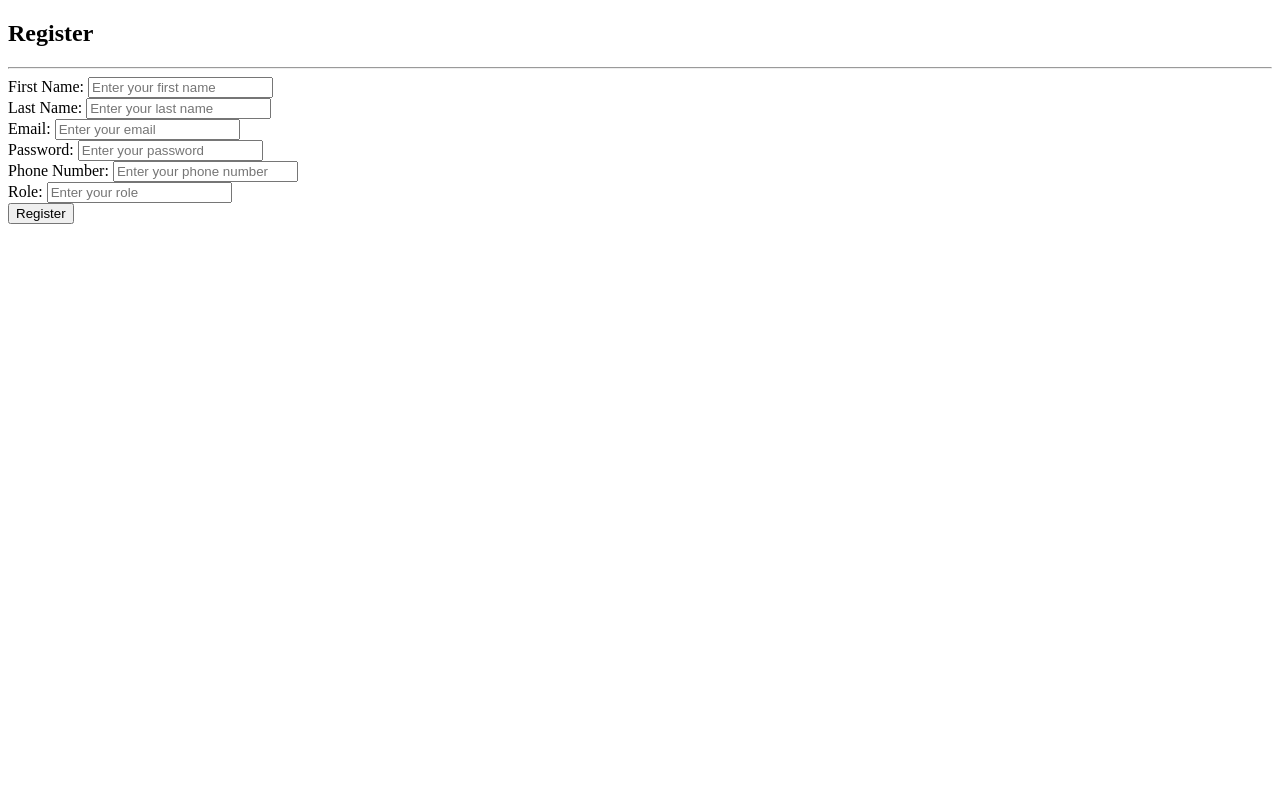
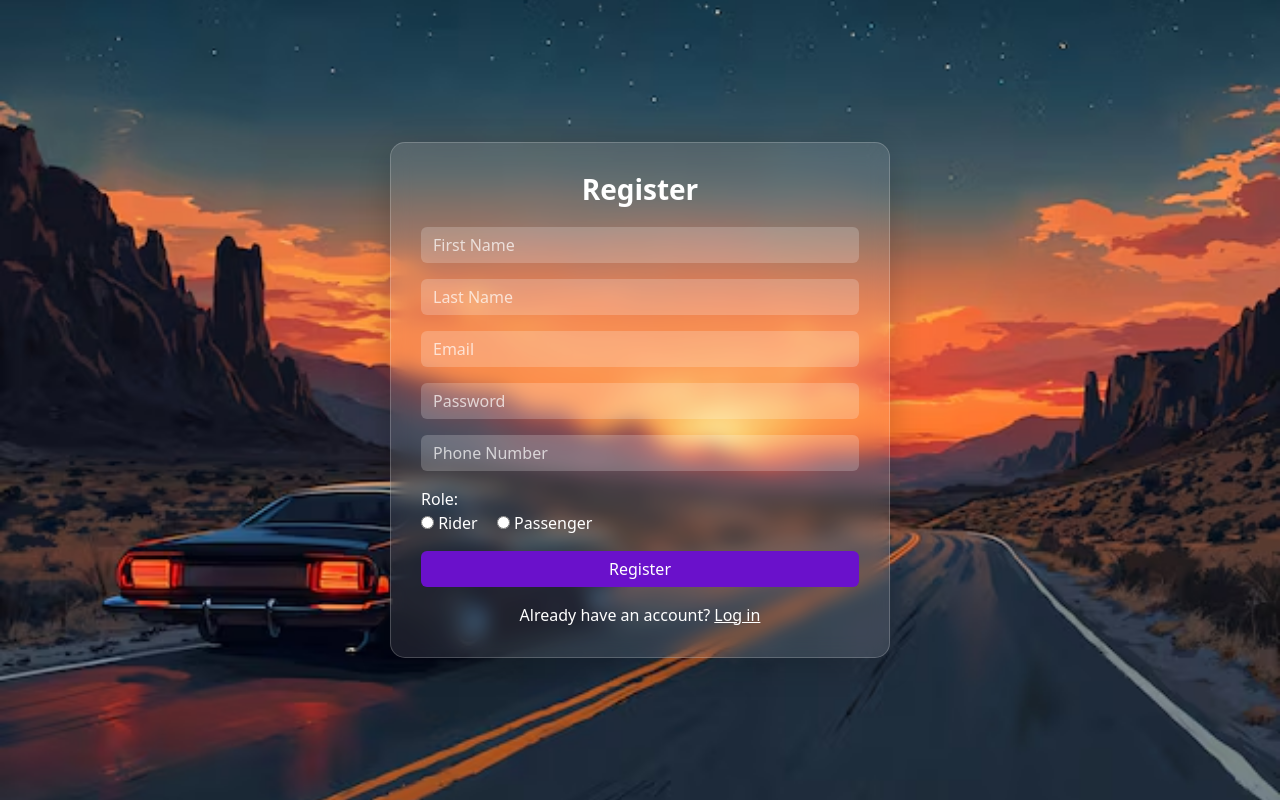
Before and after one commit to RihemAmri/projet_jee, a Spring Boot app: page /register in a window 1280 px wide. Run offline with Spring Boot 4, Linux system fonts and the light colour scheme; the visitor is signed in with stand-in values (Sample User, id 1); some of the project's set-up classes (security, data sources, template engines, error pages and the like) are left out, and stand-ins take their place.

Commit message:
registerr

```diff
--- a/src/main/java/com/example/covoiturage/config/SecurityConfig.java
+++ b/src/main/java/com/example/covoiturage/config/SecurityConfig.java
@@ -21,6 +21,8 @@ public class SecurityConfig {
                  .requestMatchers ("/register"). permitAll()
                  .requestMatchers ("/login") .permitAll()
                  .requestMatchers ("/logout"). permitAll()
+                 .requestMatchers ("/rides"). permitAll()
+                        .requestMatchers ("/about"). permitAll()
                  .anyRequest().authenticated ())
                  . formLogin (form -> form
             .defaultSuccessUrl ("/", true))
--- a/src/main/java/com/example/covoiturage/controller/AccountController.java
+++ b/src/main/java/com/example/covoiturage/controller/AccountController.java
@@ -64,13 +64,14 @@ public class AccountController {
 
             model.addAttribute("registerDto", new RegisterDto());
             model.addAttribute("success", true);
-            return "redirect:/register";
+            return "register";
 
         } catch (Exception e) {
             System.out.println("Error saving user: " + e.getMessage());  // Log d'erreur
             result.addError(new FieldError("registerDto", "firstName", e.getMessage()));
         }
 
+
         return "register";  // Retourne à la page d'inscription
     }
 }
--- a/src/main/java/com/example/covoiturage/controller/UserController.java
+++ b/src/main/java/com/example/covoiturage/controller/UserController.java
@@ -7,9 +7,9 @@ import org.springframework.web.bind.annotation.GetMapping;
 public class UserController {
    @GetMapping({"","/"})
     public String home(){
-       return "home";
+       return "about";
    }
-    @GetMapping({"","/login"})
+    @GetMapping({"/login",})
     public String login(){
         return "login";
     }
--- a/src/main/java/com/example/covoiturage/service/UserServiceImpl.java
+++ b/src/main/java/com/example/covoiturage/service/UserServiceImpl.java
@@ -17,14 +17,15 @@ public class UserServiceImpl implements UserDetailsService{
     @Override
    public UserDetails loadUserByUsername(String email) throws UsernameNotFoundException {
         AppUser appuser = userRepository.findByEmail(email);
-if(appuser != null) {
+        System.out.println(appuser.toString());
+   if(appuser != null) {
     var springUser = User.withUsername (appuser.getEmail())
             .password (appuser.getPassword())
             .roles (appuser.getRole())
             .build();
     return springUser;
-
 }
+   System.out.println("hani linaaaa");
         return null;
     }
 }
--- a/src/main/resources/application.properties
+++ b/src/main/resources/application.properties
@@ -1,10 +1,10 @@
 spring.application.name=Covoiturage
 spring.datasource.url=jdbc:mysql://localhost:3306/covoiturage?useSSL=false&serverTimezone=UTC
 spring.datasource.username=root
-spring.datasource.password=Nada2003.
+spring.datasource.password=123456
 spring.jpa.properties.hibernate.dialect=org.hibernate.dialect.MySQLDialect
 spring.jpa.hibernate.ddl-auto=update
 logging.level.org.hibernate.SQL=DEBUG
 logging.level.org.hibernate.type=TRACE
 spring.jpa.show-sql=true
-server.port=9108
+server.port=9090
--- a/src/main/resources/templates/about.html
+++ b/src/main/resources/templates/about.html
@@ -161,8 +161,8 @@
                     <a class="nav-link" href="#">Reviews</a>
                 </li>
                 <li class="nav-item">
-                    <a class="btn btn-outline-primary ms-2" href="#">Sign In</a>
-                    <a class="btn btn-primary ms-2" href="#">Sign Up</a>
+                    <a class="btn btn-outline-primary ms-2" href="login">Sign In</a>
+                    <a class="btn btn-primary ms-2" href="register">Sign Up</a>
                 </li>
             </ul>
         </div>
--- a/src/main/resources/templates/register.html
+++ b/src/main/resources/templates/register.html
@@ -1,67 +1,139 @@
 <!DOCTYPE html>
-<html xmlns:th="http://www.thymeleaf.org">
+<html xmlns:th="http://www.thymeleaf.org" lang="en">
 <head>
     <meta charset="UTF-8">
+    <meta name="viewport" content="width=device-width, initial-scale=1.0">
     <title>Registration Form</title>
+    <link href="https://cdn.jsdelivr.net/npm/bootstrap@5.3.0/dist/css/bootstrap.min.css" rel="stylesheet">
+    <style>
+        body {
+            margin: 0;
+            padding: 0;
+            height: 100vh;
+            background: url('images/bg_img.jpg') no-repeat center center/cover;
+            display: flex;
+            align-items: center;
+            justify-content: center;
+        }
+
+        .form-container {
+            background: rgba(255, 255, 255, 0.1);
+            border: 1px solid rgba(255, 255, 255, 0.2);
+            border-radius: 15px;
+            padding: 30px;
+            max-width: 500px;
+            width: 100%;
+            backdrop-filter: blur(10px);
+            box-shadow: 0 8px 32px rgba(0, 0, 0, 0.2);
+            color: #fff;
+        }
+
+        .form-container h2 {
+            margin-bottom: 20px;
+            font-size: 28px;
+            font-weight: bold;
+            text-align: center;
+        }
+
+        .form-control {
+            background: rgba(255, 255, 255, 0.2);
+            border: none;
+            color: #fff;
+        }
+
+        .form-control::placeholder {
+            color: rgba(255, 255, 255, 0.7);
+        }
+
+        .btn-primary {
+            background: #6a11cb;
+            border: none;
+            width: 100%;
+        }
+
+        .btn-primary:hover {
+            background: #8e44ad;
+        }
+
+        .alert {
+            font-size: 14px;
+        }
+
+        .role-options label {
+            margin-right: 15px;
+        }
+        .text-white {
+            color: white !important; /* Rendre le texte blanc */
+            text-decoration: underline  /* Supprime le soulignement */
+        }
+
+        .text-white:hover {
+            color: #ddd; /* Légèrement gris au survol */
+
+        }
+
+    </style>
 </head>
-<body>
+<body >
+<div class="form-container">
+    <h2>Register</h2>
 
-<h2>Register</h2>
-<hr/>
-<div th:if="${success}"
-class="alert alert-success alert-dismissible fade show" role="alert">
+    <div th:if="${success}" class="alert alert-success alert-dismissible fade show" role="alert">
         <strong>Account Created Successfully!</strong>
         <a class="ms-2" href="/login">Login</a>
         <button type="button" class="btn-close" data-bs-dismiss="alert" aria-label="Close"></button>
     </div>
     <form th:action="@{/register}" th:object="${registerDto}" method="post">
-    <!-- First Name Field -->
-    <div>
-        <label for="firstName">First Name:</label>
-        <input type="text" id="firstName" th:field="*{firstName}" placeholder="Enter your first name" required />
-        <span th:if="${#fields.hasErrors('firstName')}" th:errors="*{firstName}"></span>
+        <!-- First Name -->
+        <div class="mb-3">
+            <input type="text" class="form-control" id="firstName" th:field="*{firstName}" placeholder="First Name" required>
+            <span th:if="${#fields.hasErrors('firstName')}" th:errors="*{firstName}" class="text-danger"></span>
         </div>
 
-    <!-- Last Name Field -->
-    <div>
-        <label for="lastName">Last Name:</label>
-        <input type="text" id="lastName" th:field="*{lastName}" placeholder="Enter your last name" required />
-        <span th:if="${#fields.hasErrors('lastName')}" th:errors="*{lastName}"></span>
+        <!-- Last Name -->
+        <div class="mb-3">
+            <input type="text" class="form-control" id="lastName" th:field="*{lastName}" placeholder="Last Name" required>
+            <span th:if="${#fields.hasErrors('lastName')}" th:errors="*{lastName}" class="text-danger"></span>
         </div>
 
-    <!-- Email Field -->
-    <div>
-        <label for="email">Email:</label>
-        <input type="email" id="email" th:field="*{email}" placeholder="Enter your email" required />
-        <span th:if="${#fields.hasErrors('email')}" th:errors="*{email}"></span>
+        <!-- Email -->
+        <div class="mb-3">
+            <input type="email" class="form-control" id="email" th:field="*{email}" placeholder="Email" required>
+            <span th:if="${#fields.hasErrors('email')}" th:errors="*{email}" class="text-danger"></span>
         </div>
 
-    <!-- Password Field -->
-    <div>
-        <label for="password">Password:</label>
-        <input type="password" id="password" th:field="*{password}" placeholder="Enter your password" required />
-        <span th:if="${#fields.hasErrors('password')}" th:errors="*{password}"></span>
+        <!-- Password -->
+        <div class="mb-3">
+            <input type="password" class="form-control" id="password" th:field="*{password}" placeholder="Password" required>
+            <span th:if="${#fields.hasErrors('password')}" th:errors="*{password}" class="text-danger"></span>
         </div>
 
-    <!-- Phone Number Field -->
-    <div>
-        <label for="phoneNumber">Phone Number:</label>
-        <input type="text" id="phoneNumber" th:field="*{phoneNumber}" placeholder="Enter your phone number" />
-        <span th:if="${#fields.hasErrors('phoneNumber')}" th:errors="*{phoneNumber}"></span>
+        <!-- Phone Number -->
+        <div class="mb-3">
+            <input type="text" class="form-control" id="phoneNumber" th:field="*{phoneNumber}" placeholder="Phone Number">
+            <span th:if="${#fields.hasErrors('phoneNumber')}" th:errors="*{phoneNumber}" class="text-danger"></span>
         </div>
 
-    <!-- Role Field -->
+        <!-- Role -->
+        <div class="mb-3 role-options">
+            <label for="role">Role:</label>
             <div>
-        <label for="role">Role:</label>
-        <input type="text" id="role" th:field="*{role}" placeholder="Enter your role" />
-        <span th:if="${#fields.hasErrors('role')}" th:errors="*{role}"></span>
+                <input type="radio" id="rider" name="role" value="Rider" th:field="*{role}">
+                <label for="rider">Rider</label>
+                <input type="radio" id="passenger" name="role" value="Passenger" th:field="*{role}">
+                <label for="passenger">Passenger</label>
+            </div>
+            <span th:if="${#fields.hasErrors('role')}" th:errors="*{role}" class="text-danger"></span>
         </div>
 
         <!-- Submit Button -->
-    <div>
-        <button type="submit">Register</button>
+        <button type="submit" class="btn btn-primary">Register</button>
+        <div class="text-center mt-3">
+            <span class="login-link">Already have an account? <a href="/login" class="text-white underline">Log in</a></span>
         </div>
     </form>
+</div>
 
+<script src="https://cdn.jsdelivr.net/npm/bootstrap@5.3.0/dist/js/bootstrap.bundle.min.js"></script>
 </body>
 </html>
--- a/src/main/resources/templates/rides.html
+++ b/src/main/resources/templates/rides.html
@@ -91,7 +91,7 @@
 <nav class="navbar navbar-expand-lg navbar-light bg-white shadow-sm">
     <div class="container">
         <a class="navbar-brand" href="#">
-            <img src="/images/car_bg.png" alt="Logo" style="width: 40px;">
+            <img th:src="@{/images/car_bg.png}" alt="Logo" style="width:40px;" >
             <span>PathMates</span>
         </a>
         <button class="navbar-toggler" type="button" data-bs-toggle="collapse" data-bs-target="#navbarNav">
```
Also changed, not shown: src/main/resources/static/images/bg_img.jpg (added), src/main/resources/static/images/car_ride.jfif (added). Lines whose indentation alone changed are shown as unchanged.
